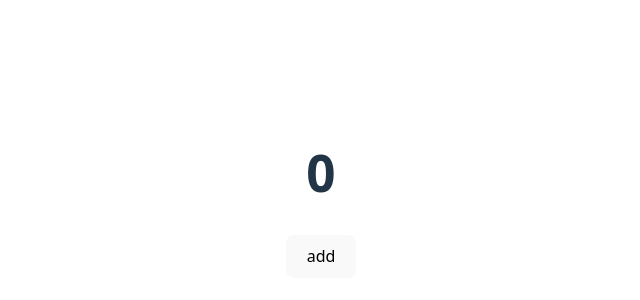
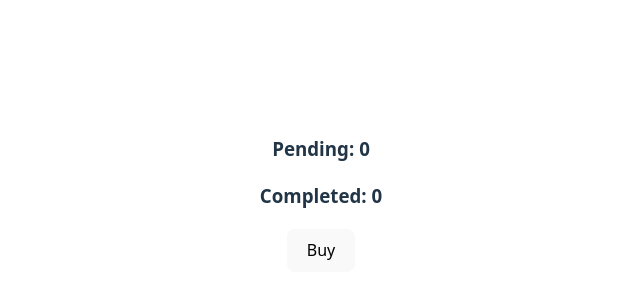
Before and after one commit to BasmaKuhail/gsg-first-project, a React (Vite) app: page / in a window 1280 px wide. Shown: the part 206-506 px from the top of the page, without its empty margins (319-959 px from the left). Built offline with nearby package versions, Linux system fonts and the light colour scheme.

Commit message:
ex8 and 9

```diff
--- a/src/App.jsx
+++ b/src/App.jsx
@@ -1,11 +1,11 @@
 import { useState } from 'react'
 import './App.css'
 
-import Counter from './components/day4/Counter'
+import RequestTracker from './components/excersises-d4/Ex9'
 function App() {
 
   return (
-    <Counter/>
+    <RequestTracker/>
   )
 }
 
--- /dev/null
+++ b/src/components/excersises-d4/Ex9.jsx
@@ -0,0 +1,34 @@
+//You’re working on an art marketplace app that lets the user submit multiple orders for an art item at the same time.
+//Each time the user presses the “Buy” button, the “Pending” counter should increase by one.
+//After three seconds, the “Pending” counter should decrease, and the “Completed” counter should increase.
+//However, the “Pending” counter does not behave as intended. When you press “Buy”, it decreases to -1 (which should not be possible!).
+// And if you click fast twice, both counters seem to behave unpredictably.
+// Why does this happen? Fix both counters.
+
+import { useState } from "react";
+
+export default function RequestTracker() {
+  const [pending, setPending] = useState(0);
+  const [completed, setCompleted] = useState(0);
+
+  async function handleClick() {
+    setPending((foo) => foo +1);
+    await delay(3000);
+    setPending((prev) => prev -1);
+    setCompleted(completed + 1);
+  }
+
+  return (
+    <>
+      <h3>Pending: {pending}</h3>
+      <h3>Completed: {completed}</h3>
+      <button onClick={handleClick}>Buy</button>
+    </>
+  );
+}
+
+function delay(ms) {
+  return new Promise((resolve) => {
+    setTimeout(resolve, ms);
+  });
+}
```
Also changed, not shown: src/components/excersises-d4/Ex8.jsx (added, +32 -0 lines).
